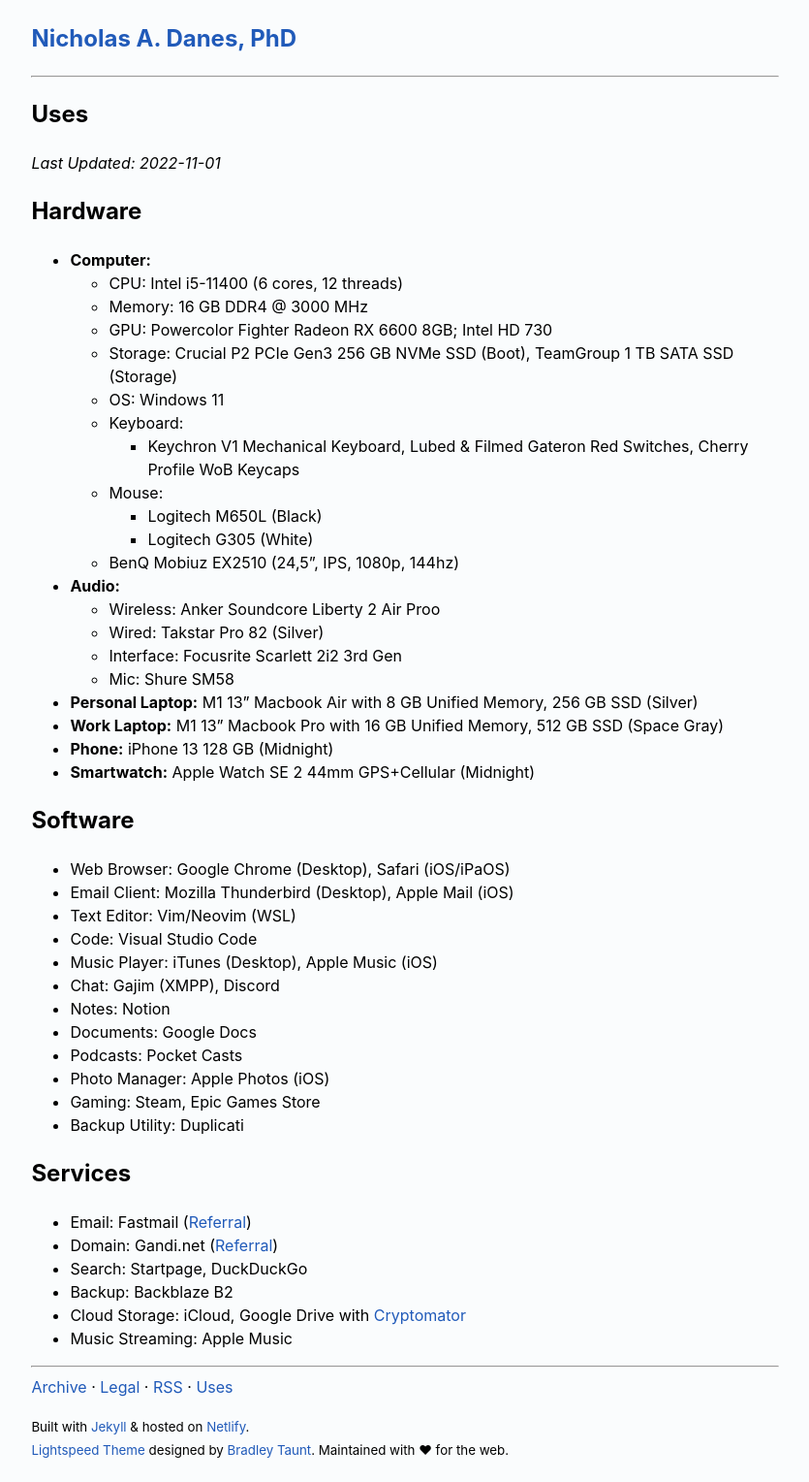
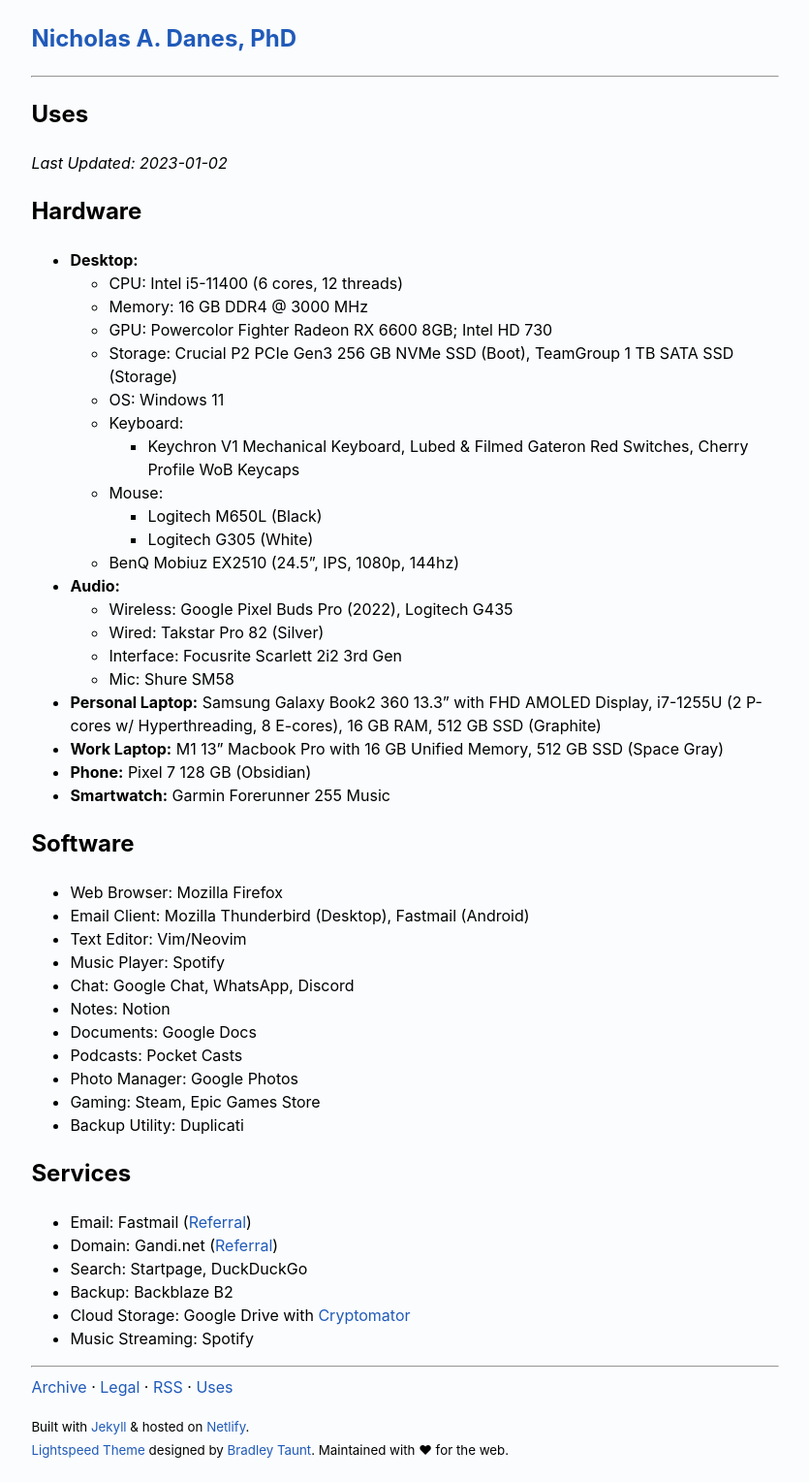
Before and after one commit to danesnick/website_lightspeed, a Jekyll site: the page built from uses.markdown, in a window 1280 px wide. Shown: the whole page at 97% size, without its empty margins (222-1057 px from the left). Built offline with Jekyll 4.4.1, drawn with Linux system fonts in a browser that asks for light colours.

Commit message:
update uses page

```diff
--- a/uses.markdown
+++ b/uses.markdown
@@ -3,11 +3,11 @@ layout: page
 title: Uses
 permalink: /uses/
 ---
-*Last Updated: 2022-11-01*
+*Last Updated: 2023-01-02*
 
 ## Hardware
 
-* **Computer:**
+* **Desktop:**
 	+ CPU: Intel i5-11400 (6 cores, 12 threads)
 	+ Memory: 16 GB DDR4 @ 3000 MHz
 	+ GPU: Powercolor Fighter Radeon RX 6600 8GB; Intel HD 730
@@ -18,28 +18,27 @@ permalink: /uses/
 	+ Mouse:
 		- Logitech M650L (Black)
 		- Logitech G305 (White)
-	+ BenQ Mobiuz EX2510 (24,5", IPS, 1080p, 144hz)
+	+ BenQ Mobiuz EX2510 (24.5", IPS, 1080p, 144hz)
 * **Audio:**
-	* Wireless: Anker Soundcore Liberty 2 Air Proo
+	* Wireless: Google Pixel Buds Pro (2022), Logitech G435
 	* Wired: Takstar Pro 82 (Silver)
 	* Interface: Focusrite Scarlett 2i2 3rd Gen
 	* Mic: Shure SM58
-* **Personal Laptop:** M1 13" Macbook Air with 8 GB Unified Memory, 256 GB SSD (Silver)
+* **Personal Laptop:** Samsung Galaxy Book2 360 13.3" with FHD AMOLED Display, i7-1255U (2 P-cores w/ Hyperthreading, 8 E-cores), 16 GB RAM, 512 GB SSD (Graphite)
 * **Work Laptop:** M1 13" Macbook Pro with 16 GB Unified Memory, 512 GB SSD (Space Gray)
-* **Phone:** iPhone 13 128 GB (Midnight)
-* **Smartwatch:** Apple Watch SE 2 44mm GPS+Cellular (Midnight)
+* **Phone:** Pixel 7 128 GB (Obsidian)
+* **Smartwatch:** Garmin Forerunner 255 Music
 
 ## Software
-* Web Browser: Google Chrome (Desktop), Safari (iOS/iPaOS)
-* Email Client: Mozilla Thunderbird (Desktop), Apple Mail (iOS)
-* Text Editor: Vim/Neovim (WSL)
-* Code: Visual Studio Code
-* Music Player: iTunes (Desktop), Apple Music (iOS)
-* Chat: Gajim (XMPP), Discord
+* Web Browser: Mozilla Firefox
+* Email Client: Mozilla Thunderbird (Desktop), Fastmail (Android)
+* Text Editor: Vim/Neovim
+* Music Player: Spotify
+* Chat: Google Chat, WhatsApp, Discord
 * Notes: Notion
 * Documents: Google Docs
 * Podcasts: Pocket Casts
-* Photo Manager: Apple Photos (iOS)
+* Photo Manager: Google Photos
 * Gaming: Steam, Epic Games Store
 * Backup Utility: Duplicati
 
@@ -48,5 +47,5 @@ permalink: /uses/
 * Domain: Gandi.net ([Referral](https://gandi.link/f/c862dae1))
 * Search: Startpage, DuckDuckGo
 * Backup: Backblaze B2
-* Cloud Storage: iCloud, Google Drive with [Cryptomator](/blog/2021/12/27/usingcryptomator-for-cheap-private-cloud-storage/)
-* Music Streaming: Apple Music
+* Cloud Storage: Google Drive with [Cryptomator](/blog/2021/12/27/usingcryptomator-for-cheap-private-cloud-storage/)
+* Music Streaming: Spotify
```
